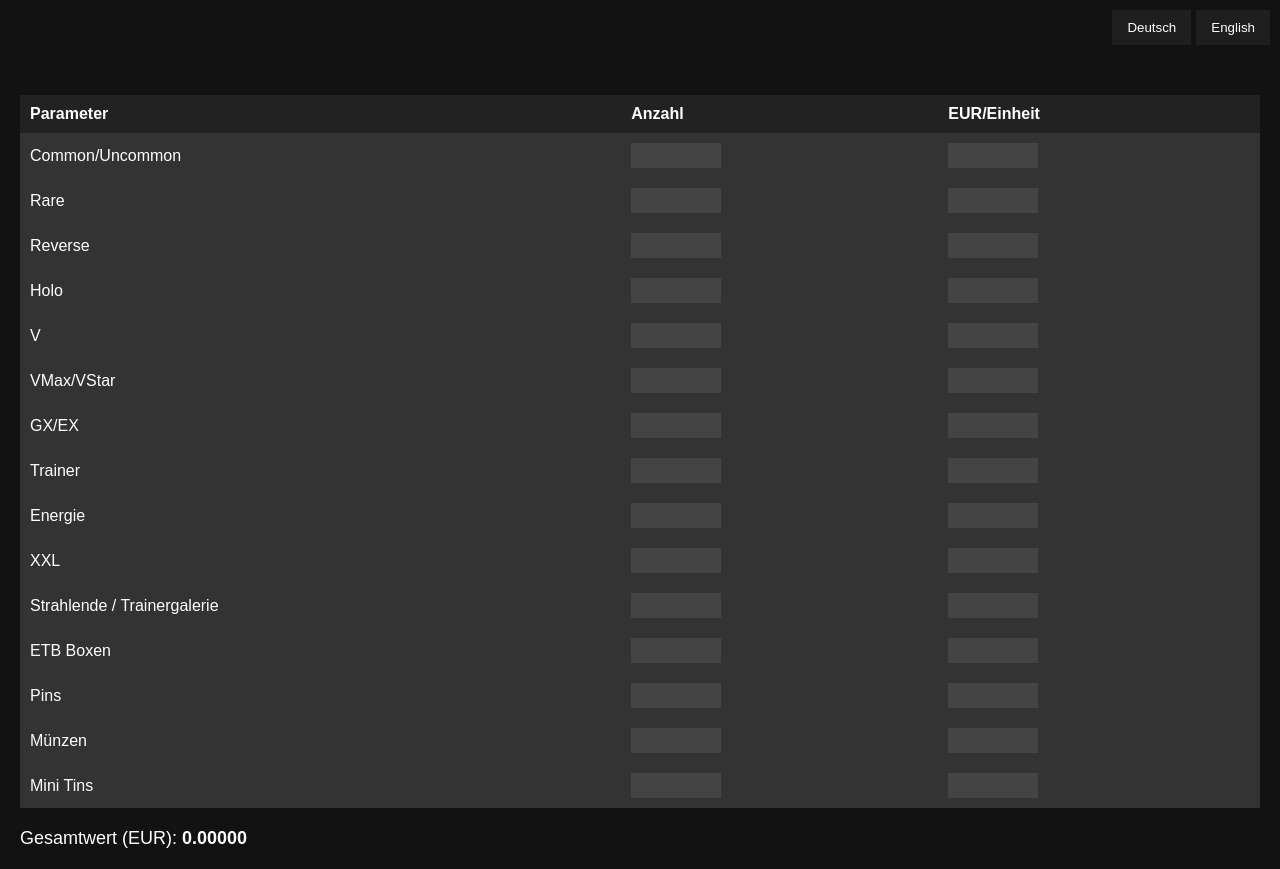
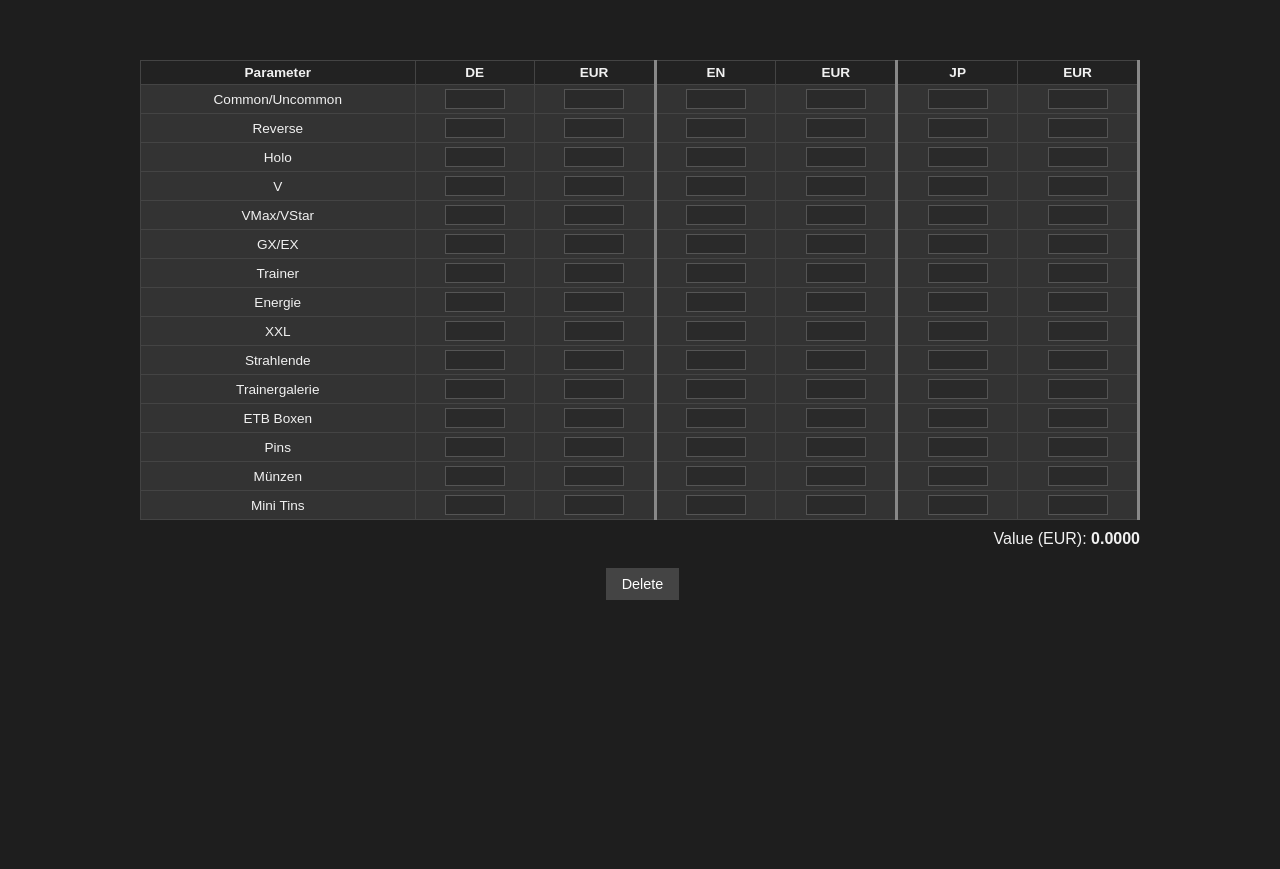
Before and after one commit to Scryptjo/pokemon-calculator, a plain HTML site: page index.html in a window 1280 px wide. After the commit the page ends 800 px from the top, so only its background shows below. Drawn offline with Linux system fonts and the light colour scheme.

Commit message:
Add files via upload

```diff
--- a/index.html
+++ b/index.html
@@ -5,34 +5,180 @@
   <meta name="viewport" content="width=device-width, initial-scale=1.0"/>
   <title>Pokémonkarten Punkte-Rechner</title>
   <link rel="stylesheet" href="style.css"/>
-  <link rel="manifest" href="manifest.json" />
+  <style>
+    body {
+      background-color: #1e1e1e;
+      color: #f1f1f1;
+      font-family: Arial, sans-serif;
+      margin: 0;
+      padding: 20px;
+    }
+    .container {
+      max-width: 1000px;
+      margin: auto;
+    }
+    table {
+      width: 100%;
+      border-collapse: collapse;
+      font-size: 0.85em;
+      table-layout: fixed;
+    }
+    th, td {
+      border: 1px solid #444;
+      padding: 4px;
+      text-align: center;
+    }
+    th:first-child, td:first-child {
+      width: 150px;
+      text-align: center;
+    }
+    th:nth-child(3), th:nth-child(5), th:nth-child(7),
+    td:nth-child(3), td:nth-child(5), td:nth-child(7) {
+      border-right: 3px solid #888;
+    }
+    th:nth-child(n+2), td:nth-child(n+2) {
+      width: 60px;
+    }
+    input[type="number"] {
+      width: 60px;
+      padding: 3px;
+      box-sizing: border-box;
+      background-color: #2a2a2a;
+      border: 1px solid #555;
+      color: #fff;
+      font-size: 0.85em;
+    }
+    .result {
+      font-size: 1em;
+      text-align: right;
+      margin-top: 10px;
+    }
+    .clear-button-container {
+      text-align: center;
+      margin-top: 20px;
+    }
+    .clear-button {
+      padding: 8px 16px;
+      background-color: #444;
+      color: #fff;
+      border: none;
+      cursor: pointer;
+      font-size: 0.9em;
+    }
+    .clear-button:hover {
+      background-color: #666;
+    }
+  </style>
 </head>
 <body>
-  <div class="language-switch">
-    <button onclick="switchLanguage('de')">Deutsch</button>
-    <button onclick="switchLanguage('en')">English</button>
-  </div>
-
   <div class="container">
     <table>
       <thead>
         <tr>
-          <th id="param-header">Parameter</th>
-          <th id="count-header">Anzahl</th>
-          <th id="value-header">EUR/Einheit</th>
+          <th>Parameter</th>
+          <th>DE</th>
+          <th>EUR</th>
+          <th>EN</th>
+          <th>EUR</th>
+          <th>JP</th>
+          <th>EUR</th>
         </tr>
       </thead>
       <tbody id="card-table">
-        <!-- Dynamisch erzeugt durch JavaScript -->
+        <!-- Dynamisch durch JavaScript: Rare wird ausgelassen, Strahlende und Trainergalerie einzeln dargestellt -->
       </tbody>
     </table>
 
     <div class="result">
-      <span id="total-label">Gesamtwert (EUR):</span>
-      <span id="total">0.00000</span>
+      <span>Value (EUR):</span>
+      <span id="total">0.0000</span>
+    </div>
+
+    <div class="clear-button-container">
+      <button class="clear-button" onclick="clearInputs()">Delete</button>
     </div>
   </div>
 
   <script src="script.js"></script>
+  <script>
+    const parameters = [
+      "Common/Uncommon",
+      "Reverse",
+      "Holo",
+      "V",
+      "VMax/VStar",
+      "GX/EX",
+      "Trainer",
+      "Energie",
+      "XXL",
+      "Strahlende",
+      "Trainergalerie",
+      "ETB Boxen",
+      "Pins",
+      "Münzen",
+      "Mini Tins"
+    ];
+
+    function createTable() {
+      const tableBody = document.getElementById('card-table');
+      tableBody.innerHTML = '';
+
+      parameters.forEach(param => {
+        const row = document.createElement('tr');
+
+        const paramCell = document.createElement('td');
+        paramCell.textContent = param;
+        paramCell.style.textAlign = 'center';
+        row.appendChild(paramCell);
+
+        for (let i = 0; i < 3; i++) {
+          const countInput = document.createElement('input');
+          countInput.type = 'number';
+          countInput.min = '0';
+          countInput.step = '1';
+          countInput.classList.add('count');
+          countInput.addEventListener('input', calculateTotal);
+
+          const countCell = document.createElement('td');
+          countCell.appendChild(countInput);
+          row.appendChild(countCell);
+
+          const valueInput = document.createElement('input');
+          valueInput.type = 'number';
+          valueInput.min = '0';
+          valueInput.step = '0.0001';
+          valueInput.classList.add('value');
+          valueInput.addEventListener('input', calculateTotal);
+
+          const valueCell = document.createElement('td');
+          valueCell.appendChild(valueInput);
+          row.appendChild(valueCell);
+        }
+
+        tableBody.appendChild(row);
+      });
+    }
+
+    function calculateTotal() {
+      let total = 0;
+      document.querySelectorAll('#card-table tr').forEach(row => {
+        const counts = row.querySelectorAll('.count');
+        const values = row.querySelectorAll('.value');
+        for (let i = 0; i < counts.length; i++) {
+          const count = parseFloat(counts[i].value) || 0;
+          const value = parseFloat(values[i].value) || 0;
+          total += count * value;
+        }
+      });
+      document.getElementById('total').textContent = total.toFixed(4);
+    }
+
+    function clearInputs() {
+      document.querySelectorAll('input').forEach(input => input.value = '');
+      calculateTotal();
+    }
+
+    createTable();
+  </script>
 </body>
 </html>
```
